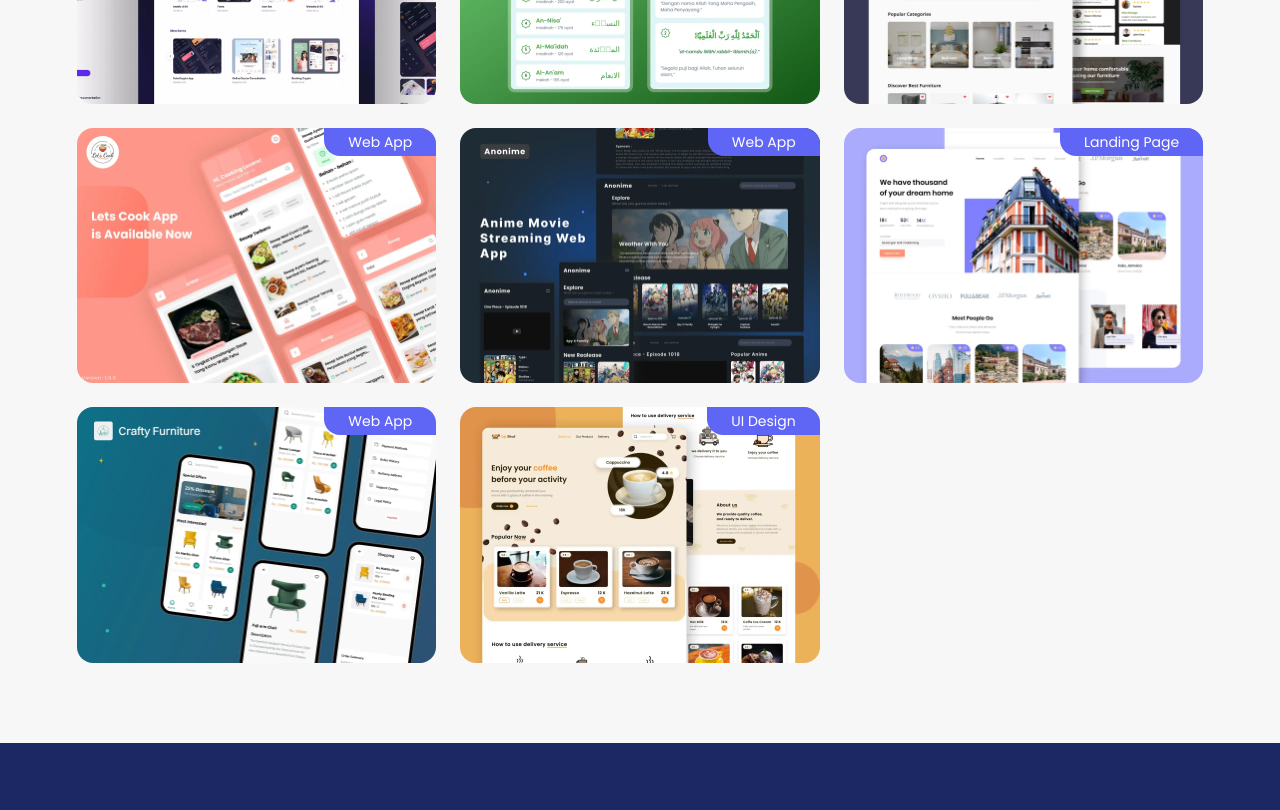
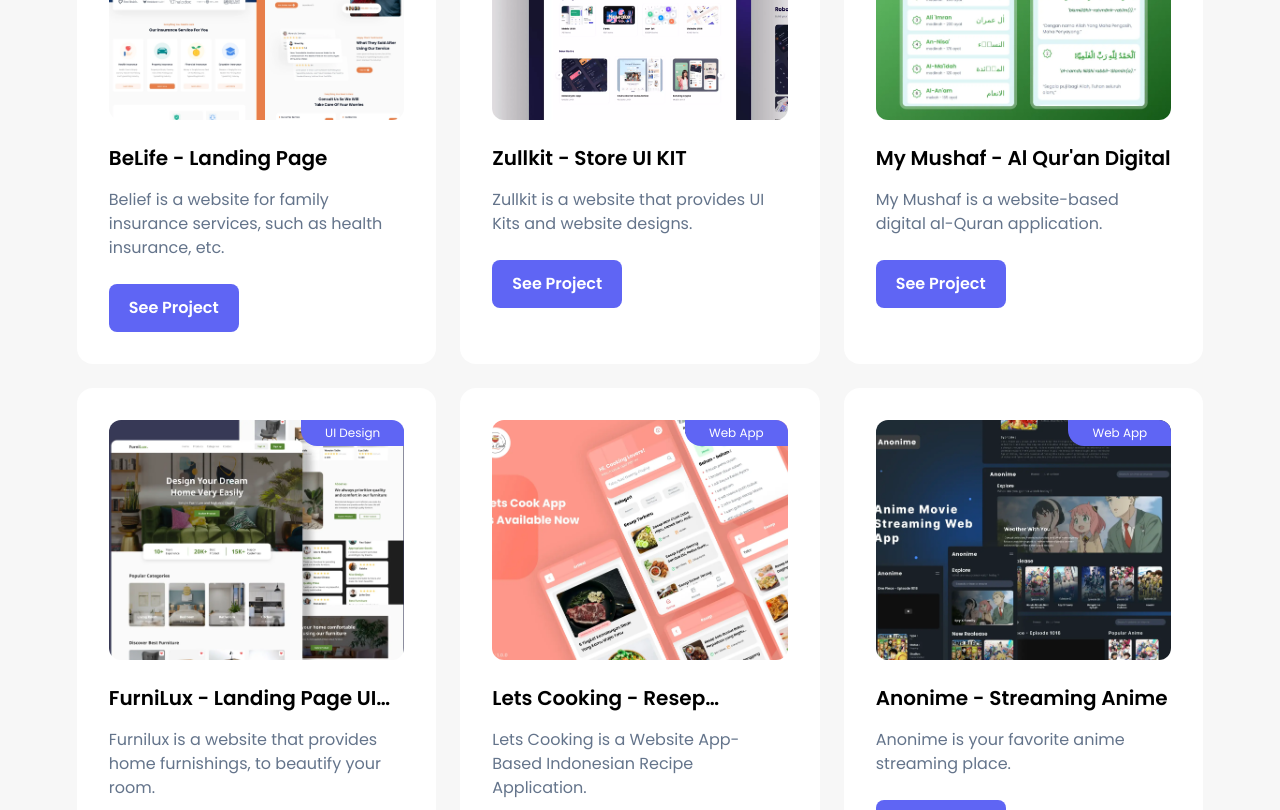
Before and after one commit to Rauliqbal/mridev-site, a Vue app: page /project in a window 1280 px wide. Shown: the part 480-1290 px from the top of the page. Built offline with nearby package versions, Linux system fonts and the light colour scheme; what tw-elements, vue-tilt.js would draw is missing.

Commit message:
add belife

```diff
--- a/src/data/workContent.json
+++ b/src/data/workContent.json
@@ -1,52 +1,52 @@
 [
    {
+      "title": "BeLife - Landing Page",
+      "desc": "Belief is a website for family insurance services, such as health insurance, etc.",
+      "img": "belife.webp",
+      "url": "https://belife-landingpage.vercel.app/",
+      "type": "Landing Page"
+   },
+   {
       "title": "Zullkit - Store UI KIT",
-      "desc": "Website yang menjual UI Kit",
+      "desc": "Zullkit is a website that provides UI Kits and website designs.",
       "img": "zullkit.webp",
       "url": "https://zullkit-app.netlify.app/",
       "type": "Web Dev"
    },
    {
       "title": "My Mushaf - Al Qur'an Digital",
-      "desc": "My Mushaf Indonesia adalah Aplikasi Al - Qur'an Digital Berbasis Website App.",
+      "desc": "My Mushaf is a website-based digital al-Quran application.",
       "img": "mymushaf.webp",
       "url": "https://mymushaf.vercel.app/",
       "type": "Web App"
    },
    {
       "title": "FurniLux - Landing Page UI KIT",
-      "desc": "Design landing page for funiture.",
+      "desc": "Furnilux is a website that provides home furnishings, to beautify your room.",
       "img": "furnilux.webp",
       "url": "https://www.figma.com/community/file/1161470450362319670",
       "type": "UI Design"
    },
    {
       "title": "Lets Cooking - Resep Masakan Indonesia",
-      "desc": "Lets Cooking adalah Aplikasi Resep masakan Indonesia Berbasis Website App.",
+      "desc": "Lets Cooking is a Website App-Based Indonesian Recipe Application.",
       "img": "lets-cook.webp",
       "url": "https://letscooking.vercel.app/",
       "type": "Web App"
    },
    {
       "title": "Anonime - Streaming Anime",
-      "desc": "Website Streaming Anime Slicing from Figma.",
+      "desc": "Anonime is your favorite anime streaming place.",
       "img": "anonime.webp",
       "url": "https://anonime.vercel.app/",
       "type": "Web App"
    },
    {
       "title": "Lentera House - Landing Page",
-      "desc": "Slicing Design",
+      "desc": "Lantern house is a website to find your dream house.",
       "img": "lenterahouse.webp",
       "url": "https://lentera-house-landingpage.vercel.app/",
       "type": "Landing Page"
-   },
-   {
-      "title": "Crafty Furniture - Market App",
-      "desc": "E Commerce Furniture",
-      "img": "craftyfurniture.webp",
-      "url": "https://crafty-app.vercel.app/",
-      "type": "Web App"
    },
    {
       "title": "Cafe Street - Landing Page Design",
--- a/src/style.css
+++ b/src/style.css
@@ -17,7 +17,7 @@
 
 @layer components {
    .btn-primary {
-      @apply bg-primary py-3 px-5 text-white font-semibold rounded-lg hover:bg-indigo-600 active:scale-95 transition duration-150;
+      @apply inline-flex bg-primary py-3 px-5 text-white font-semibold rounded-lg hover:bg-indigo-600 active:scale-95 transition duration-150;
    }
    .section-title {
       @apply text-primary font-semibold text-xl md:text-2xl tracking-wider capitalize;
@@ -124,4 +124,11 @@
    ::-webkit-scrollbar-thumb:hover {
       @apply bg-gradient-to-t from-blue-700 to-violet-700;
    }
+
+   .line-clamp-1 {
+      @apply overflow-hidden;
+      display: -webkit-box;
+      -webkit-line-clamp: 1;
+      -webkit-box-orient: vertical;
+   }
 }
--- a/src/views/Project.vue
+++ b/src/views/Project.vue
@@ -9,15 +9,17 @@
 
       <div class="container py-20">
          <div class="grid grid-cols-1 md:grid-cols-2 lg:grid-cols-3 gap-4 md:gap-6">
-            <div class="relative overflow-hidden group rounded-2xl" v-for="project in portfolio" :key="project.id">
-               <img class="object-cover w-full h-full group-hover:scale-110 group-hover:blur-sm transition-all duration-200 ease-out" :src="'/portfolio/' + project.img" :alt="'Image ' + project.title" />
+            <div class="flex flex-col gap-6 group rounded-2xl p-8 bg-white" v-for="project in portfolio" :key="project.id">
+               <div class="relative overflow-hidden rounded-xl">
+                  <img class="object-cover w-full h-44 sm:h-full md:h-60 transition-all duration-200 ease-out" :src="'/portfolio/' + project.img" :alt="'Image ' + project.title" />
+                  <span class="absolute top-0 right-0 text-[12px] px-6 py-1 bg-primary rounded-bl-2xl text-white">{{ project.type }}</span>
+               </div>
 
-               <div class="p-4 md:p-8 flex flex-col justify-end bg-slate-900/40 inset-0 absolute opacity-0 scale-110 group-hover:opacity-100 group-hover:scale-100 ttransition-all duration-300 ease-out">
-                  <h2 class="text-lg md:text-2xl font-semibold text-white">{{ project.title }}</h2>
-                  <p class="text-slate-100 mt-2">{{ project.desc }}</p>
-                  <a class="mt-4 w-[130px] btn-primary" :href="project.url" target="_blank">See Project</a>
+               <div>
+                  <h2 class="text-lg md:text-xl font-semibold line-clamp-1" :title="project.title">{{ project.title }}</h2>
+                  <p class="text-slate-500 mt-4 text-sm md:text-base">{{ project.desc }}</p>
+                  <a class="mt-6 w-[130px] btn-primary" :href="project.url" target="_blank">See Project</a>
                </div>
-               <span class="absolute top-0 right-0 text-sm px-6 py-1 text-white bg-primary rounded-bl-2xl">{{ project.type }}</span>
             </div>
          </div>
       </div>
```
Also changed, not shown: public/portfolio/belife.webp (added), public/portfolio/craftyfurniture.webp (deleted).
